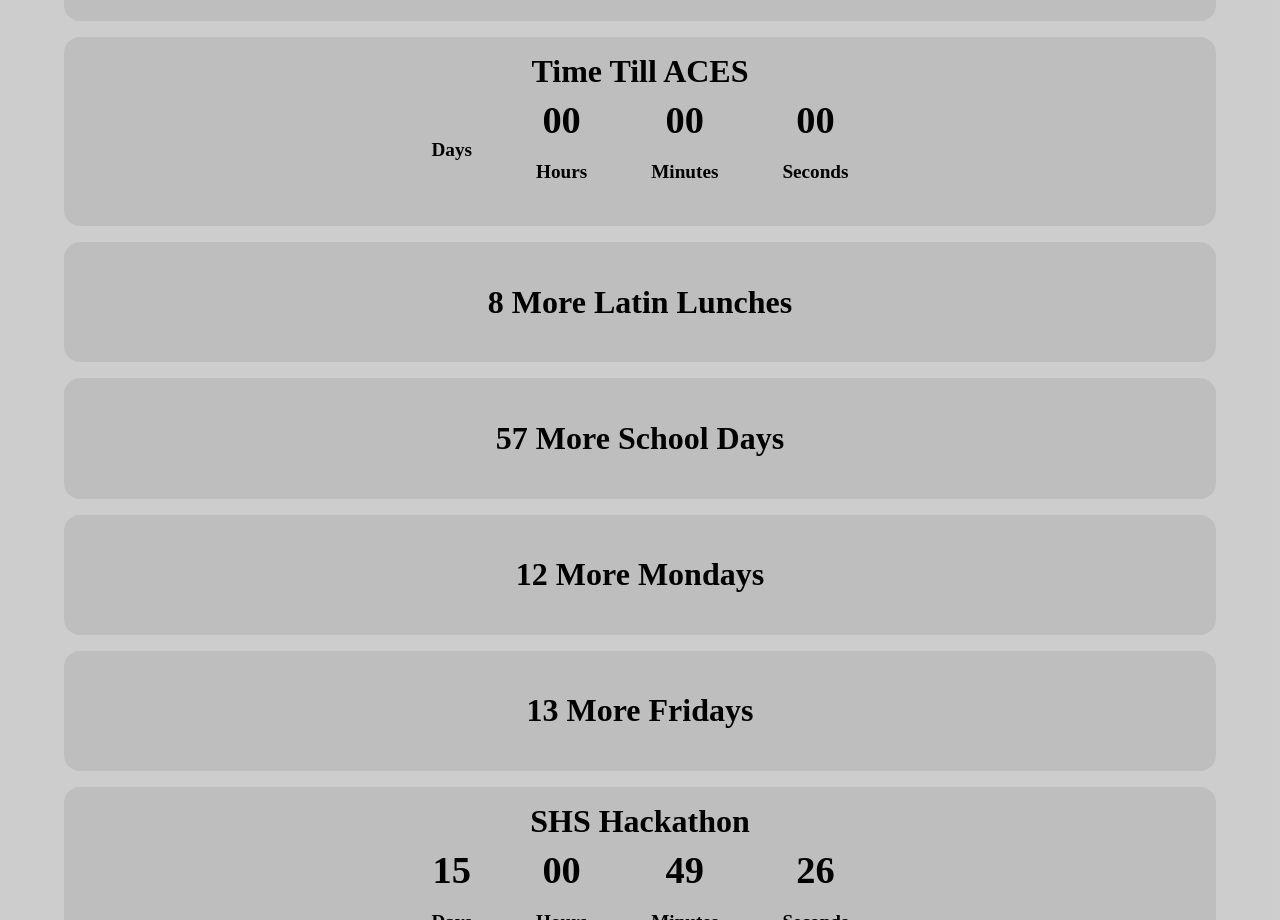
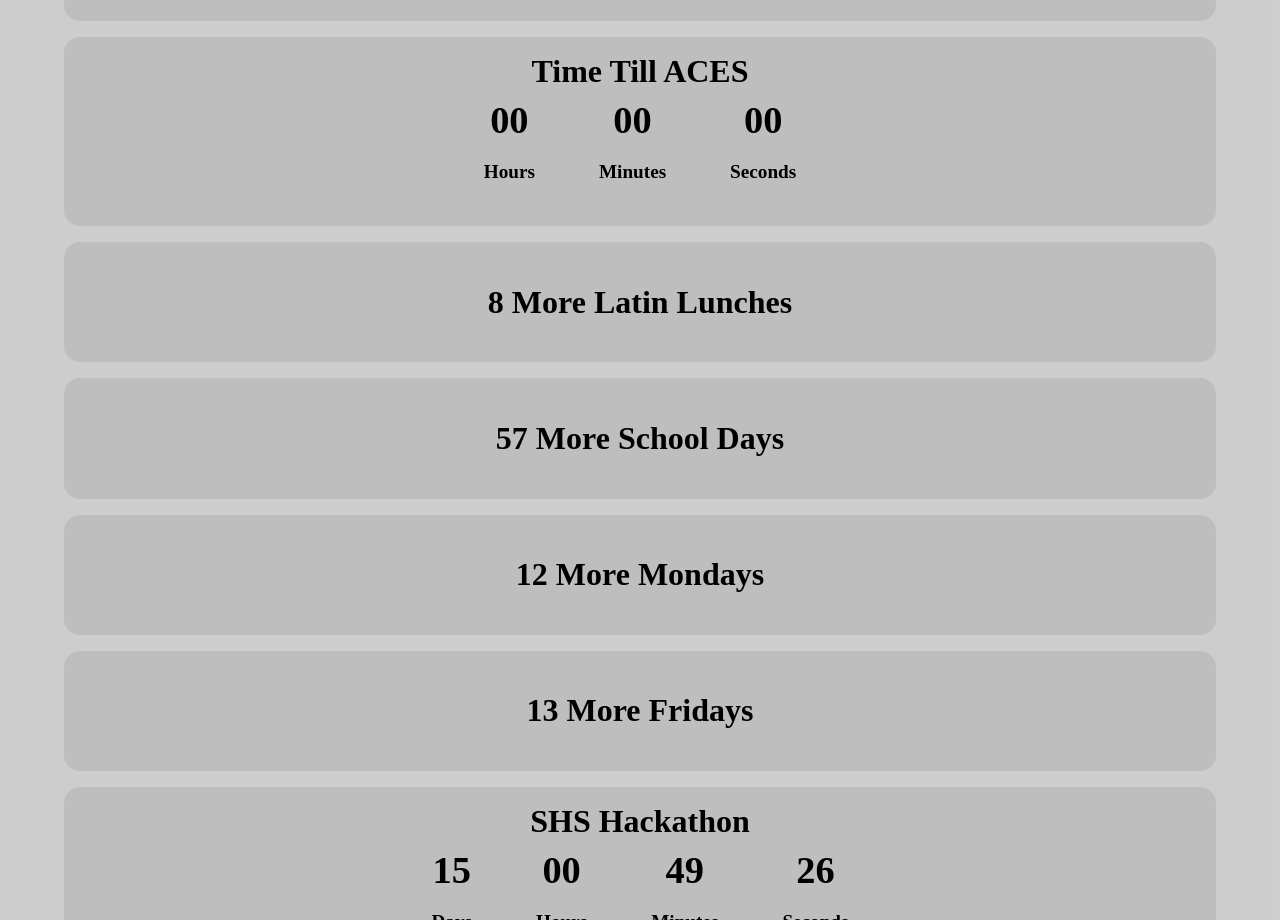
Before and after one commit to cqb13/senior-countdowns, a plain HTML site: page index.html in a window 1280 px wide. Shown: the part 844-1764 px from the top of the page. Drawn offline with Linux system fonts and the light colour scheme.

Commit message:
hide days in eod counter

```diff
--- a/index.html
+++ b/index.html
@@ -92,7 +92,7 @@
       <section class="countdown-container">
         <h2 id="eod-title">Time Till ACES</h2>
         <section class="small-timer">
-          <div>
+          <div id="eod-days-container">
             <h2 id="eod-days">00</h2>
             <h3>Days</h3>
           </div>
--- a/styles/main.css
+++ b/styles/main.css
@@ -27,6 +27,7 @@ header h2 {
 }
 
 /* Timer Layouts */
+#eod-days-container,
 #eod-days {
   display: none;
 }
```
